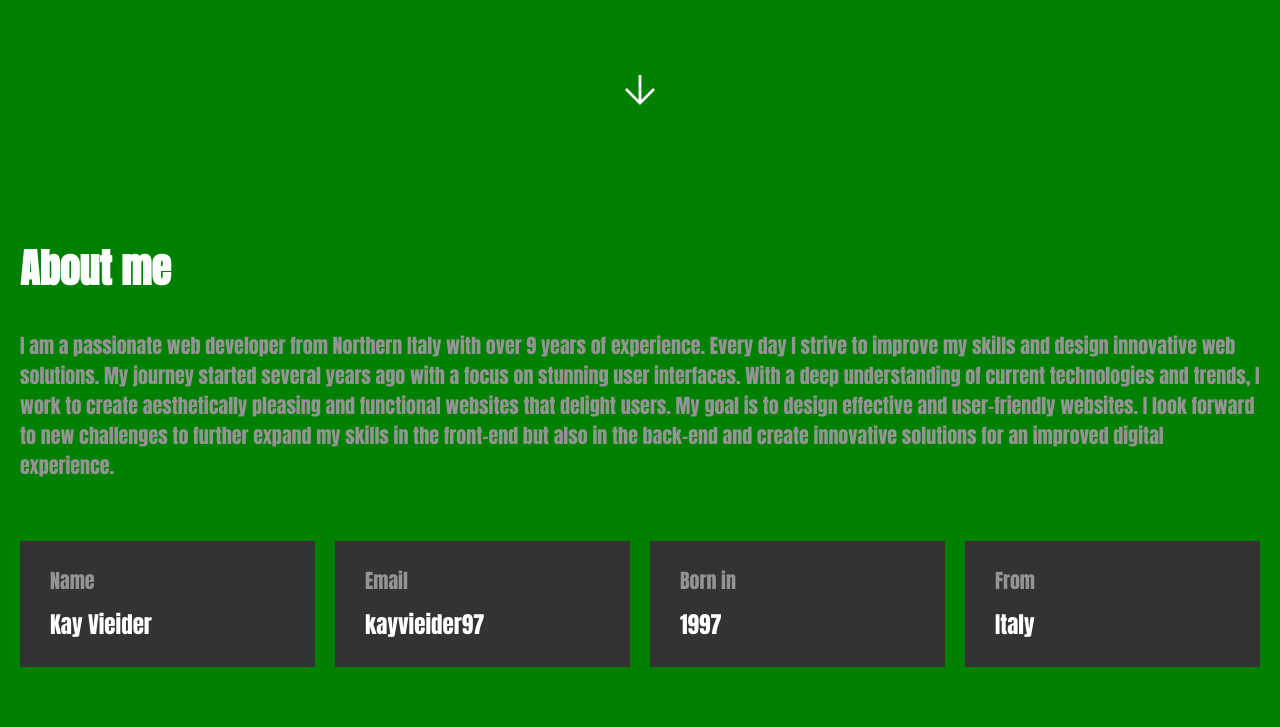
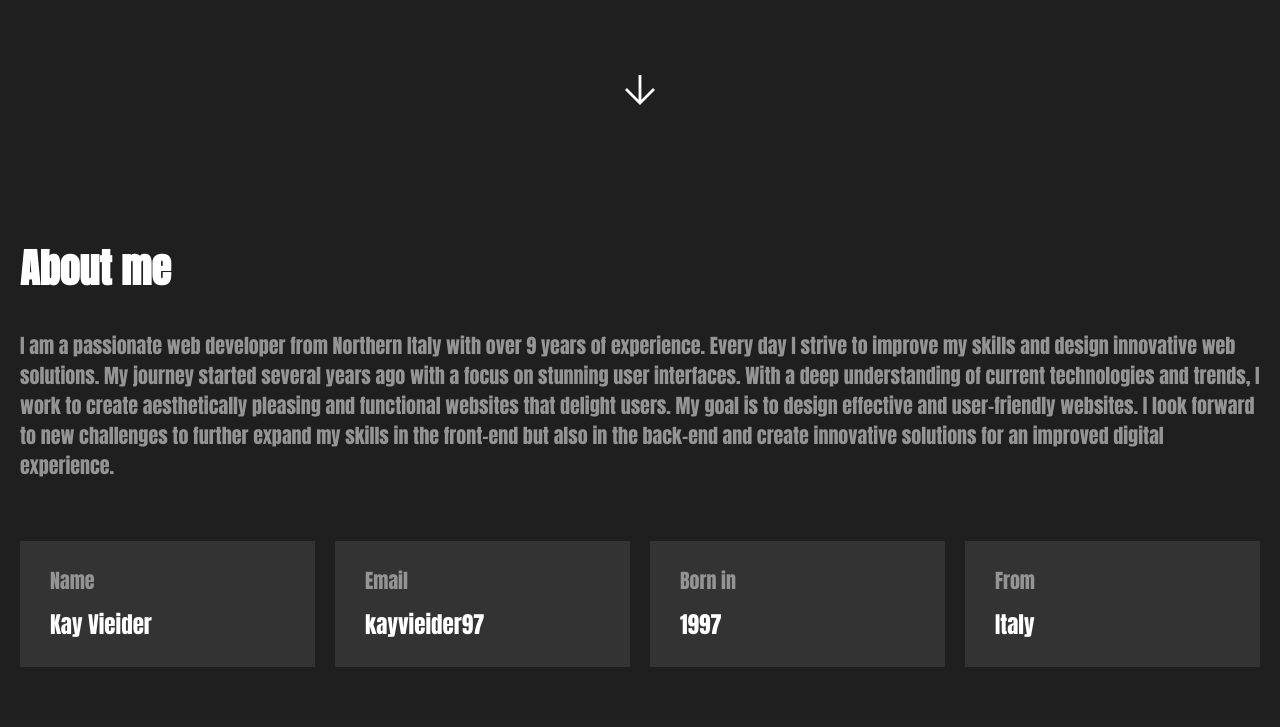
Before and after one commit to kayvdr/portfolio, a website built with Vite: page index.html in a window 1280 px wide. Shown: the part 662-1389 px from the top of the page. Built offline with nearby package versions, Linux system fonts and the light colour scheme.

Commit message:
Restore background color to var(--ci-dark-grey) in body styles

```diff
--- a/css/base.css
+++ b/css/base.css
@@ -11,8 +11,7 @@ html {
 body {
   margin: 0;
   font-family: "Anton", sans-serif;
-  /* background-color: var(--ci-dark-grey); */
-  background-color: green;
+  background-color: var(--ci-dark-grey);
   color: var(--ci-grey);
   font-size: 1.25em;
 }
```
